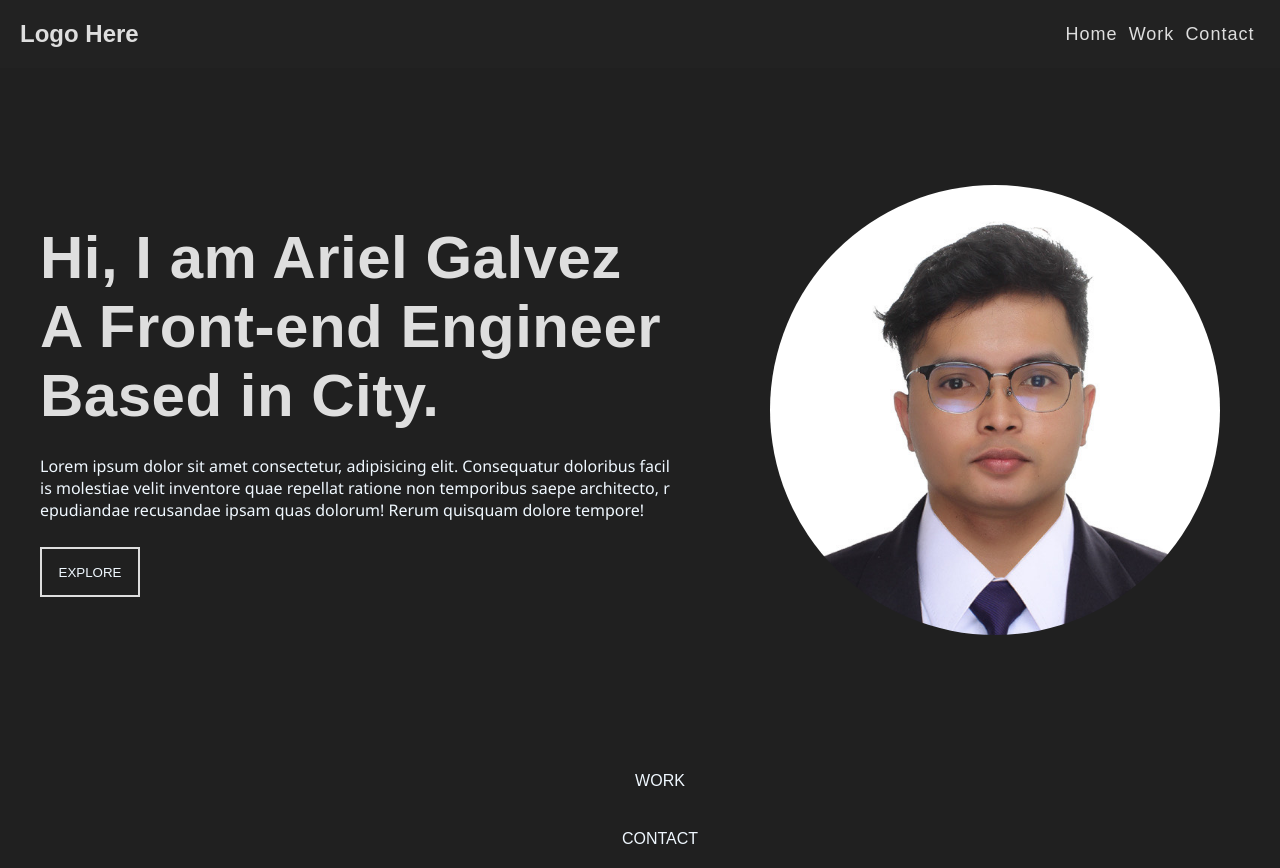
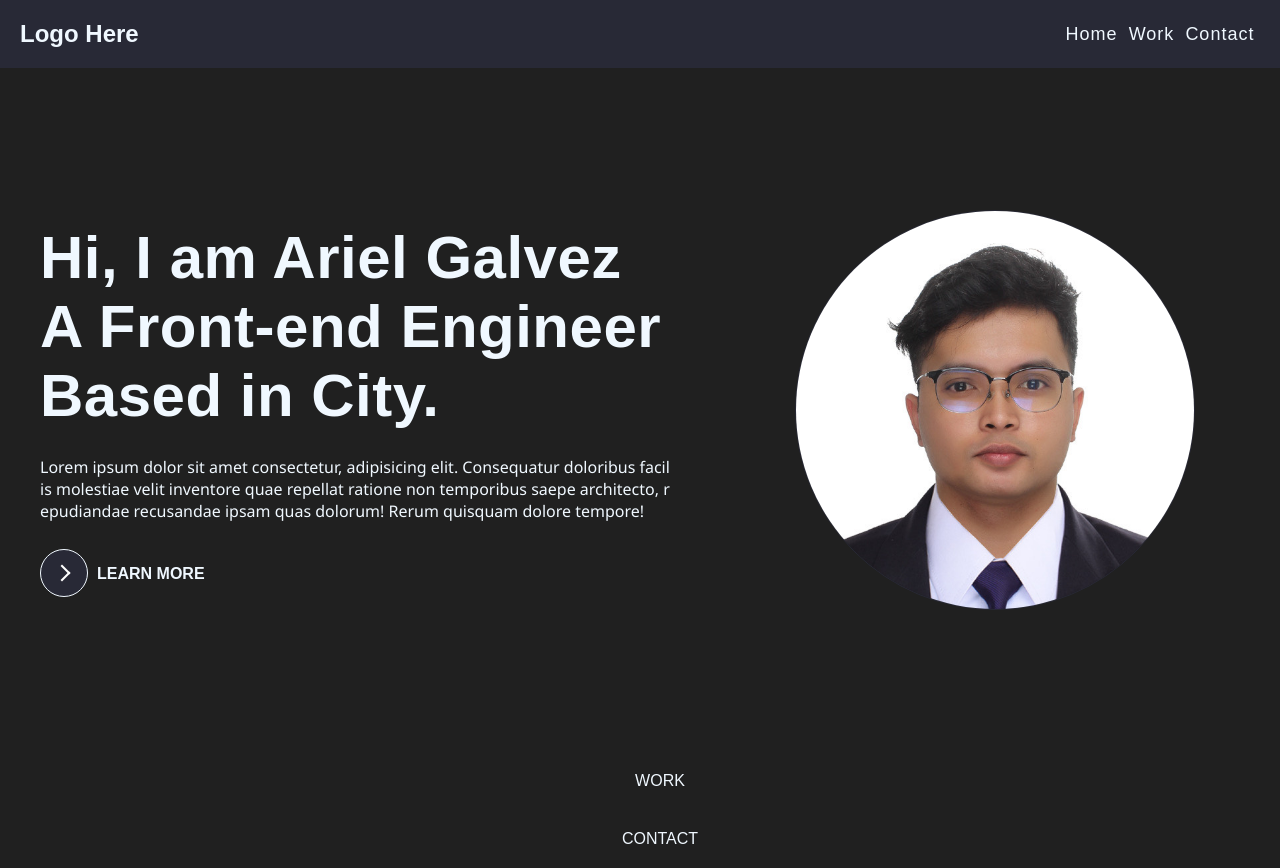
Before and after one commit to ieljohn10/portfolio, a React (Vite) app: page / in a window 1280 px wide. Built offline with nearby package versions, Linux system fonts and the light colour scheme.

Commit message:
feat: (firstday) added button animation

```diff
--- a/src/components/HeroContainer/HeroContainer.jsx
+++ b/src/components/HeroContainer/HeroContainer.jsx
@@ -12,7 +12,12 @@
                             <p>Lorem ipsum dolor sit amet consectetur, adipisicing elit.
                                 Consequatur doloribus facilis molestiae velit inventore quae repellat ratione non temporibus saepe architecto,
                                 repudiandae recusandae ipsam quas dolorum! Rerum quisquam dolore tempore!</p>
-                                <button>EXPLORE</button>
+                                <button class="learn-more">
+                                    <span class="circle" aria-hidden="true">
+                                        <span class="icon arrow"></span>
+                                    </span>
+                                    <span class="button-text">Learn More</span>
+                                </button>
                        </div>
                     </div>
                     <div className="HeroProfileContainer">
--- a/src/components/HeroContainer/HeroContainer.scss
+++ b/src/components/HeroContainer/HeroContainer.scss
@@ -48,7 +48,7 @@
                     justify-content: space-around;
                 }
                 h1{
-                    color: #DEDEDE;
+                    color: aliceblue;
                     font-size: 60px;
                     font-weight: 600;
                     word-break: break-all;
@@ -61,12 +61,94 @@
                     word-break: break-all;
                     font-weight: 100;
                 }
-                button{
-                    border: 2px solid #DEDEDE;
-                    height: 50px;
-                    width: 100px;
-                    background-color: transparent;
-                }
+                button {
+                    position: relative;
+                    display: inline-block;
+                    cursor: pointer;
+                    outline: none;
+                    border: 0;
+                    vertical-align: middle;
+                    text-decoration: none;
+                    background: transparent;
+                    padding: 0;
+                    font-size: inherit;
+                    font-family: inherit;
+                   }
+
+                   button.learn-more {
+                    width: 12rem;
+                    height: auto;
+                   }
+
+                   button.learn-more .circle {
+                    transition: all 0.45s cubic-bezier(0.65, 0, 0.076, 1);
+                    position: relative;
+                    display: block;
+                    margin: 0;
+                    width: 3rem;
+                    height: 3rem;
+                    background: #282936;
+                    border-radius: 1.625rem;
+                    border: 1px solid aliceblue;
+                   }
+
+                   button.learn-more .circle .icon {
+                    transition: all 0.45s cubic-bezier(0.65, 0, 0.076, 1);
+                    position: absolute;
+                    top: 0;
+                    bottom: 0;
+                    margin: auto;
+                    background: aliceblue;
+                   }
+
+                   button.learn-more .circle .icon.arrow {
+                    transition: all 0.45s cubic-bezier(0.65, 0, 0.076, 1);
+                    left: 0.625rem;
+                    width: 1.125rem;
+                    height: 0.125rem;
+                    background: none;
+                   }
+
+                   button.learn-more .circle .icon.arrow::before {
+                    position: absolute;
+                    content: "";
+                    top: -0.29rem;
+                    right: 0.0625rem;
+                    width: 0.625rem;
+                    height: 0.625rem;
+                    border-top: 0.125rem solid #fff;
+                    border-right: 0.125rem solid #fff;
+                    transform: rotate(45deg);
+                   }
+
+                   button.learn-more .button-text {
+                    transition: all 0.45s cubic-bezier(0.65, 0, 0.076, 1);
+                    position: absolute;
+                    top: 0;
+                    left: 0;
+                    right: 0;
+                    bottom: 0;
+                    padding: 0.75rem 0;
+                    margin: 0 0 0 1.85rem;
+                    color: aliceblue;
+                    font-weight: 700;
+                    line-height: 1.6;
+                    text-align: center;
+                    text-transform: uppercase;
+                   }
+
+                   button:hover .circle {
+                    width: 100%;
+                   }
+
+                   button:hover .circle .icon.arrow {
+                    background: aliceblue;
+                    transform: translate(1rem, 0);
+                   }
+
+                   button:hover .button-text {
+                    color: aliceblue;
+                   }
             }
 
             .HeroProfileContainer{
@@ -76,14 +158,15 @@
                 align-items: center;
                 justify-content: center;
                 > img {
-                    height: 450px;
-                    width: 450px;
+                    height: 400px;
+                    width: 400px;
                     display: flex;
                     align-items: center;
                     justify-content: center;
                     border-radius: 50%;
                     overflow: hidden;
                     outline: none;
+                    border: 1px solid #282936;
                 }
 
             }
--- a/src/components/TopBar/TopBar.scss
+++ b/src/components/TopBar/TopBar.scss
@@ -10,10 +10,10 @@
     align-items: center;
     justify-content: space-between;
     padding: 20px;
-    background: #191919f5;
+    background: #282936;
     backdrop-filter: blur(10px);
     h2{
-        color: #DEDEDE;
+        color: aliceblue;
     }
     ul{
         list-style-type: none;
@@ -22,7 +22,7 @@
         justify-content: space-around;
         width: 200px;
         li{
-            color: #DEDEDE;
+            color: aliceblue;
             font-size: 18px;
             font-weight: 300;
             line-height: 25px;
```
